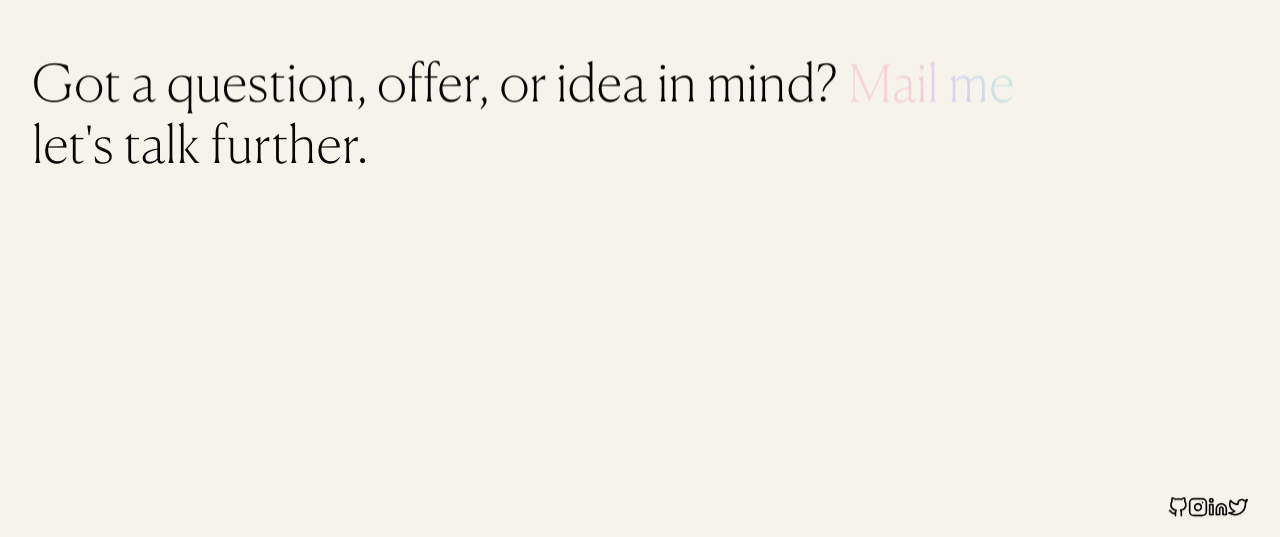
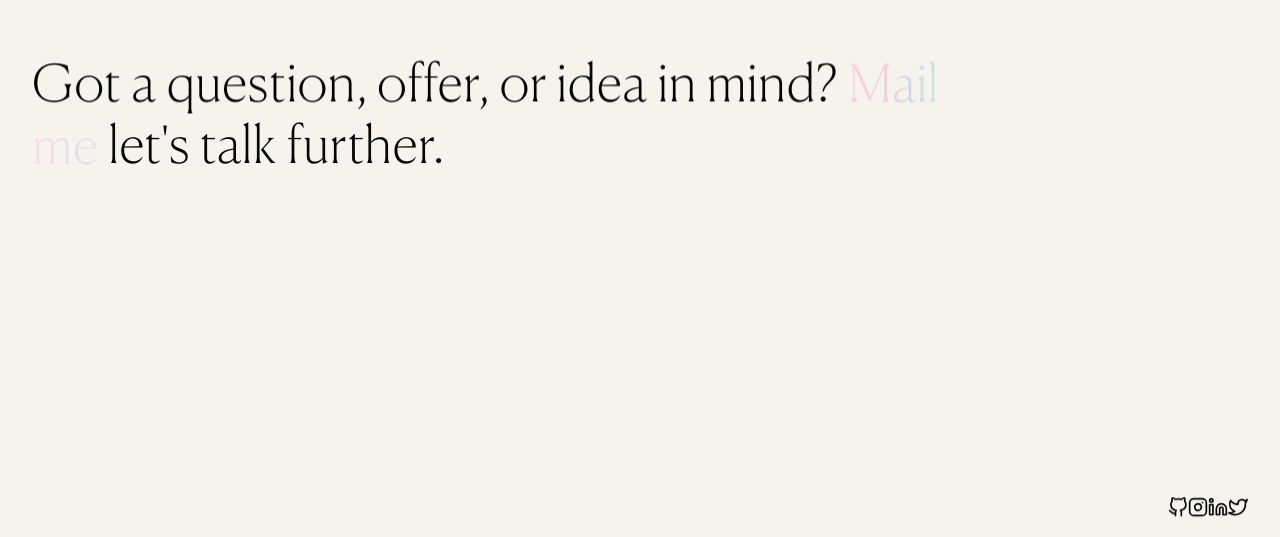
Before and after one commit to tariqyunusa/tariq, a Next.js app: page / in a window 1280 px wide. Shown: the part 3592-4129 px from the top of the page. Built offline with nearby package versions, Linux system fonts and the light colour scheme.

Commit message:
fix on footer

```diff
--- a/app/components/Footer.jsx
+++ b/app/components/Footer.jsx
@@ -28,9 +28,9 @@ export default function Contact() {
         <div className={styles.footer__wrapper}>
           <h1 data-animation="header">
             Got a question, offer, or idea in mind?{" "}
-            <span className={styles.mail} onClick={handleCopyEmail}>
+            <a href="mailto:tariikhyunusa@gmail.com" className={styles.mail} onClick={handleCopyEmail}>
               Mail me
-            </span>{" "}
+            </a>{" "}
             let's talk further.
           </h1>
           {copied && <div className={styles.mail__success}> ✅<h1>Mail Copied</h1></div>}
--- a/app/styles/Footer.module.css
+++ b/app/styles/Footer.module.css
@@ -15,13 +15,13 @@
 
 }
 .footer__wrapper{
-    max-width: 1024px;
+    max-width: 980px;
 
 }
 .footer__wrapper h1 {
     font-family: "Canela", serif;
     font-weight: 100;
-    font-size: clamp(1rem, 4vw, 3.5rem);
+    font-size: clamp(1.5rem, 4vw, 3.5rem);
     line-height: 1.2em;
 }
 .footer_redundant{
--- a/app/styles/Greetings.module.css
+++ b/app/styles/Greetings.module.css
@@ -35,6 +35,6 @@
 }
 @media screen and (min-width: 230px) and (max-width: 500px) {
     .greetings {
-        min-width: 4ch;
+        min-width: 5ch;
     }
 }
```
